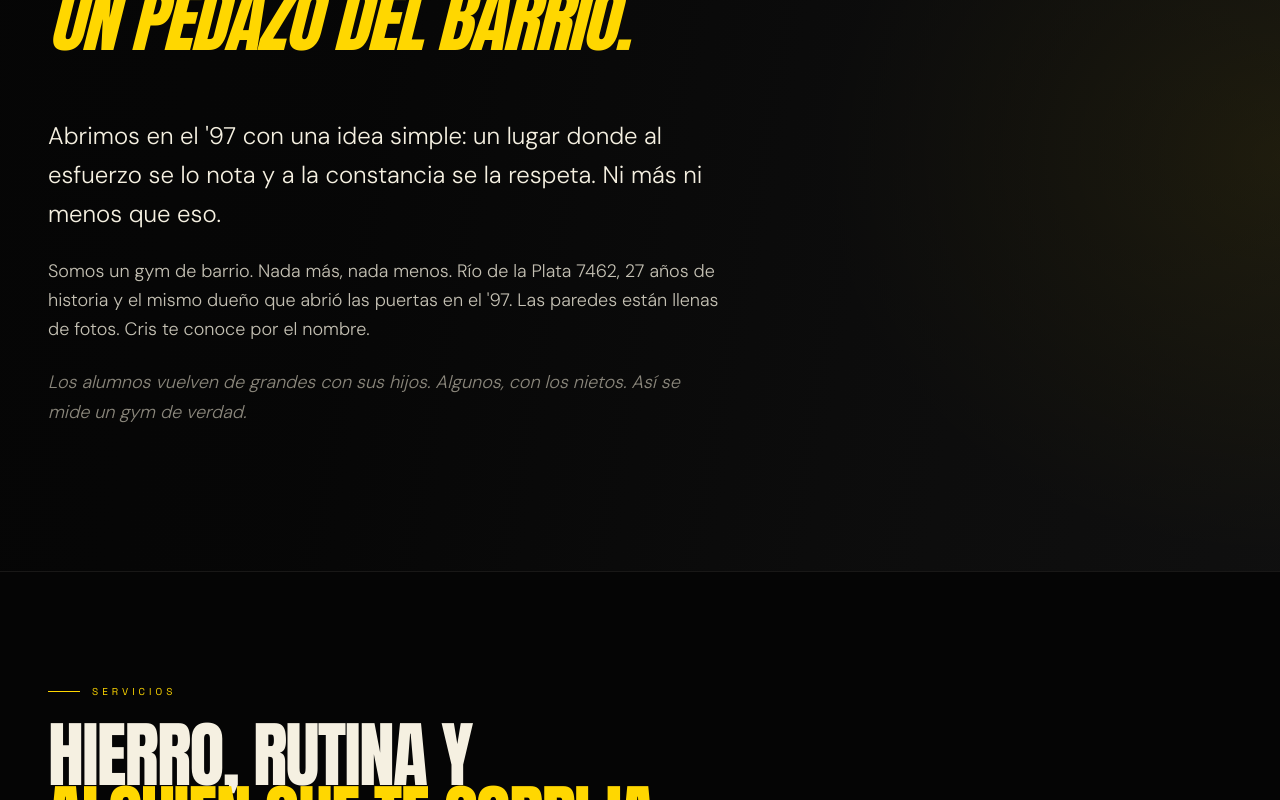
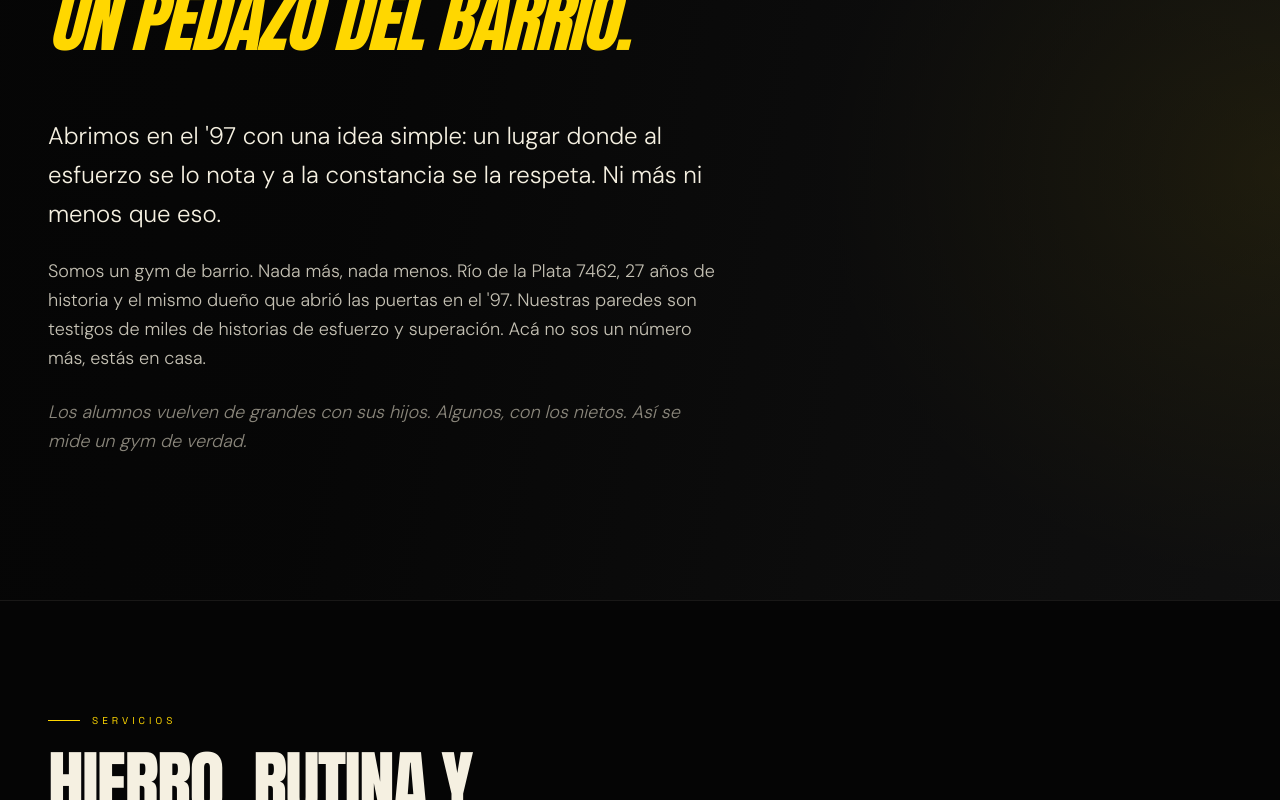
Before and after one commit to JonBog/GymCrisWeb, a Next.js app: page / in a window 1280 px wide. Shown: the part 2088-2888 px from the top of the page. Built offline with nearby package versions, Linux system fonts and the light colour scheme.

Commit message:
feat(copy): reemplazar cierre del parrafo 'Somos un gym de barrio' por testigos/en casa

```diff
--- a/src/app/page.tsx
+++ b/src/app/page.tsx
@@ -379,8 +379,9 @@ export default function Home() {
               <p className="text-base md:text-lg leading-relaxed font-light">
                 Somos un gym de barrio. Nada más, nada menos. Río de la Plata
                 7462, 27 años de historia y el mismo dueño que abrió las
-                puertas en el '97. Las paredes están llenas de fotos. Cris te
-                conoce por el nombre.
+                puertas en el '97. Nuestras paredes son testigos de miles de
+                historias de esfuerzo y superación. Acá no sos un número más,
+                estás en casa.
               </p>
               <p className="text-base md:text-lg leading-relaxed font-light italic text-gym-text-tertiary">
                 Los alumnos vuelven de grandes con sus hijos. Algunos, con los
```
